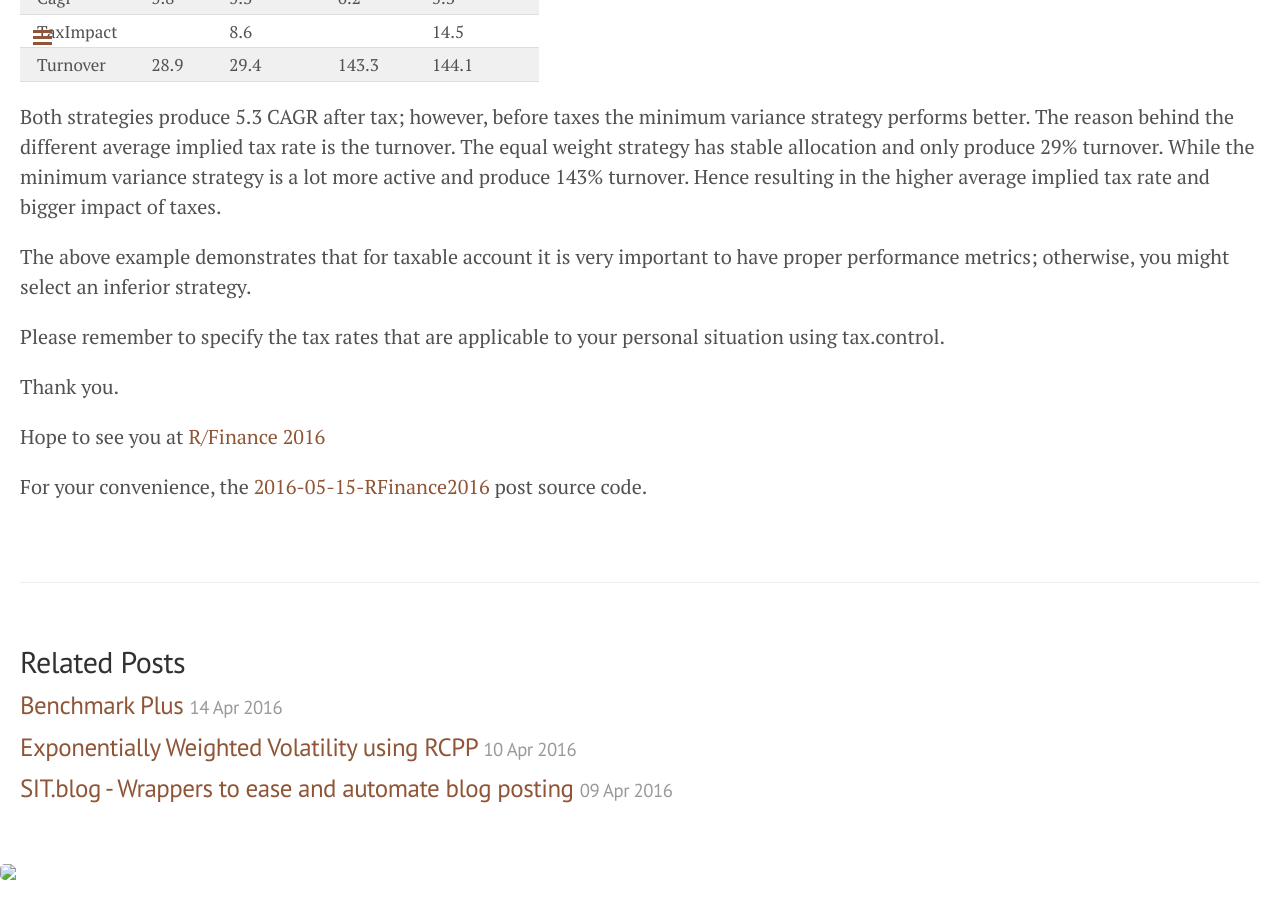
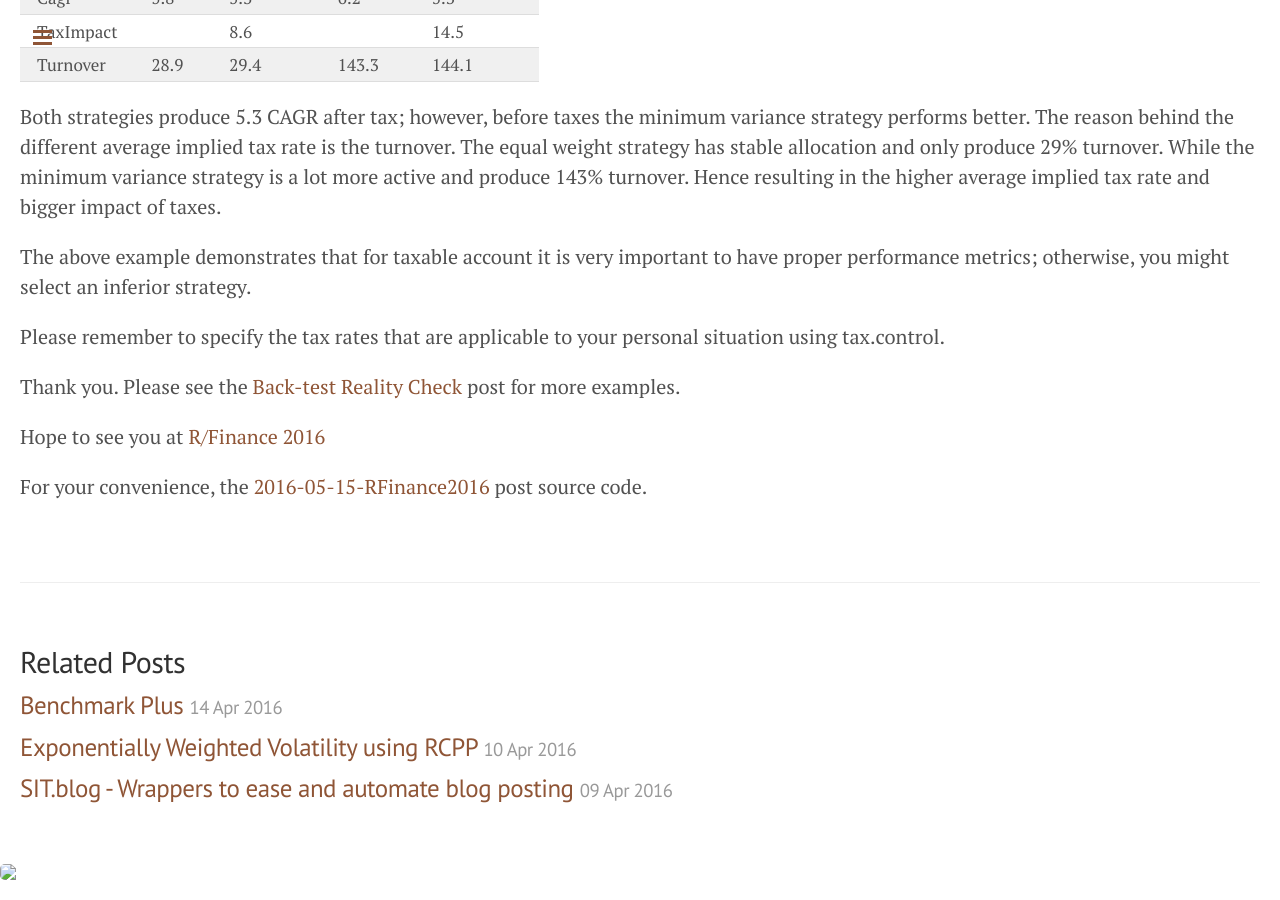
Before and after one commit to systematicinvestor/systematicinvestor.github.io, a Jekyll site: the page built from _posts/2016-05-15-RFinance2016.md, in a window 1280 px wide and 900 px high, scrolled down 4307 px. Built offline with Jekyll 4.4.1, drawn with Linux system fonts in a browser that asks for light colours; comment, search, counter and statistics services are not loaded.

Commit message:
update blog post

```diff
--- a/_posts/2016-05-15-RFinance2016.md
+++ b/_posts/2016-05-15-RFinance2016.md
@@ -206,7 +206,7 @@ proper performance metrics; otherwise, you might select an inferior strategy.
 Please remember to specify the tax rates that are applicable to your personal situation
 using tax.control.
 
-Thank you.
+Thank you. Please see the [Back-test Reality Check](/Benchmark-Plus) post for more examples.
 
 Hope to see you at [R/Finance 2016](http://www.rinfinance.com/)
 
```
